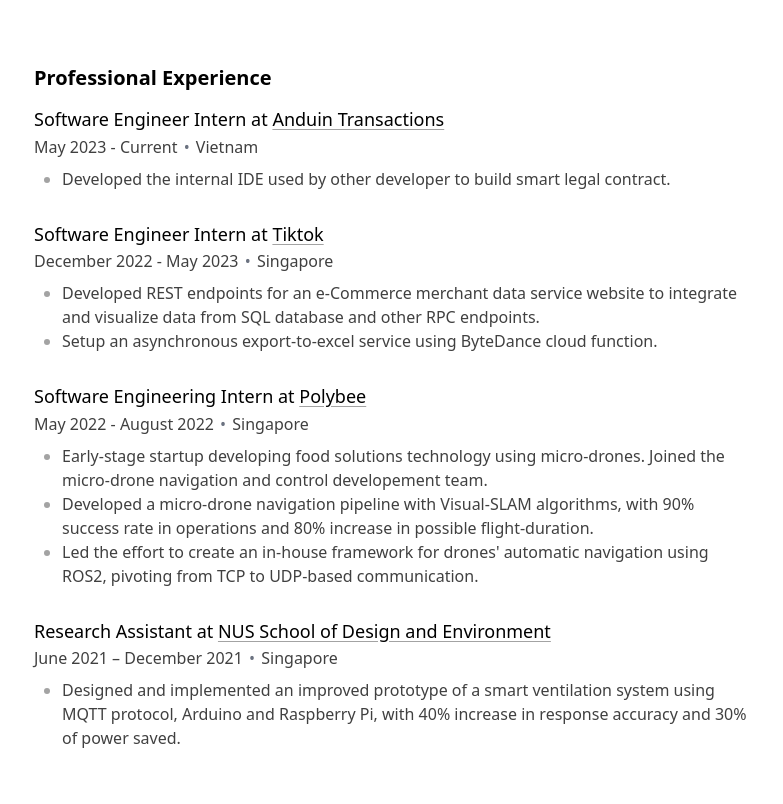
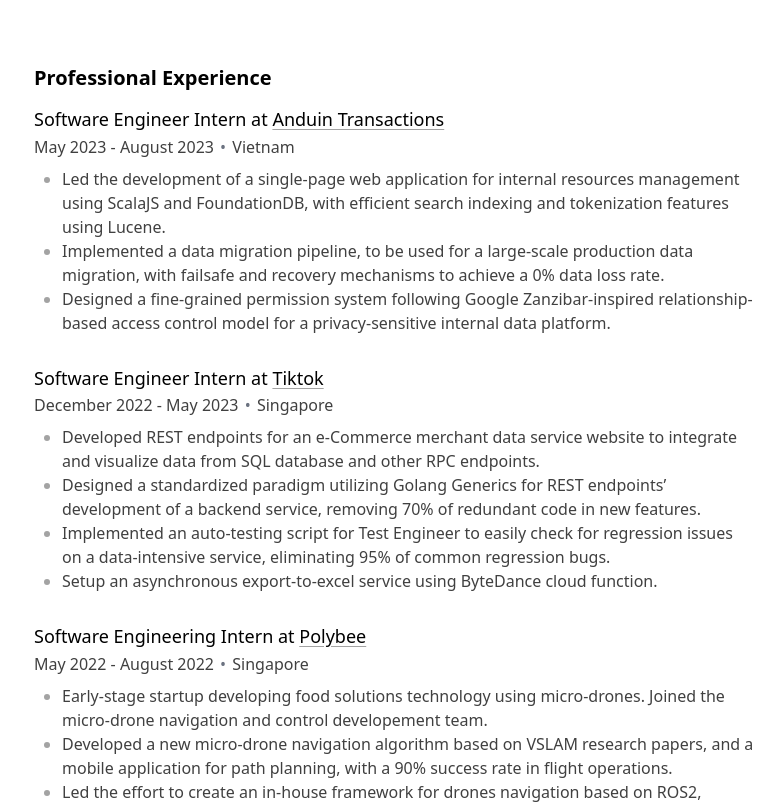
Before and after one commit to jushg/about-tan, a SvelteKit app: page /resume in a window 1280 px wide. Shown: the part 640-1444 px from the top of the page, without its empty margins (246-1029 px from the left). Built offline with nearby package versions, Linux system fonts and the light colour scheme.

Commit message:
fix: resume contents

```diff
--- a/src/routes/resume/+page.svelte
+++ b/src/routes/resume/+page.svelte
@@ -50,10 +50,12 @@
   title="Software Engineer Intern"
   company="Anduin Transactions"
   url="https://anduintransact.com/"
-  dates="May 2023 - Current"
+  dates="May 2023 - August 2023"
   location="Vietnam"
 >
-  <li>Developed the internal IDE used by other developer to build smart legal contract.</li>
+  <li>Led the development of a single-page web application for internal resources management using ScalaJS and FoundationDB, with efficient search indexing and tokenization features using Lucene.</li>
+  <li>Implemented a data migration pipeline, to be used for a large-scale production data migration, with failsafe and recovery mechanisms to achieve a 0% data loss rate. </li>
+  <li>Designed a fine-grained permission system following Google Zanzibar-inspired relationship-based access control model for a privacy-sensitive internal data platform.</li>
 </Workplace>
 
   <Workplace
@@ -64,6 +66,8 @@
     location="Singapore"
   >
     <li>Developed REST endpoints for an e-Commerce merchant data service website to integrate and visualize data from SQL database and other RPC endpoints.</li>
+    <li>Designed a standardized paradigm utilizing Golang Generics for REST endpoints’ development of a backend service, removing 70% of redundant code in new features.</li>
+    <li>Implemented an auto-testing script for Test Engineer to easily check for regression issues on a data-intensive service, eliminating 95% of common regression bugs.</li>
     <li>Setup an asynchronous export-to-excel service using ByteDance cloud function.</li>
   </Workplace>
 
@@ -79,9 +83,11 @@
       the micro-drone navigation and control developement team.
     </li>
     <li>
-      Developed a micro-drone navigation pipeline with Visual-SLAM algorithms, with 90% success rate in operations and 80% increase in possible flight-duration.
+      Developed a new micro-drone navigation algorithm based on VSLAM research papers, and a mobile application for path planning, with a 90% success rate in flight operations.
     </li>
-    <li>Led the effort to create an in-house framework for drones' automatic navigation using ROS2, pivoting from TCP to UDP-based communication.</li>
+    <li>
+      Led the effort to create an in-house framework for drones navigation based on ROS2, migrating from TCP to UDP-based communication to remove the single point of failure for the system.
+    </li>
   </Workplace>
 
 
```
Also changed, not shown: src/routes/projects/+page.svelte (+0 -7 lines).
